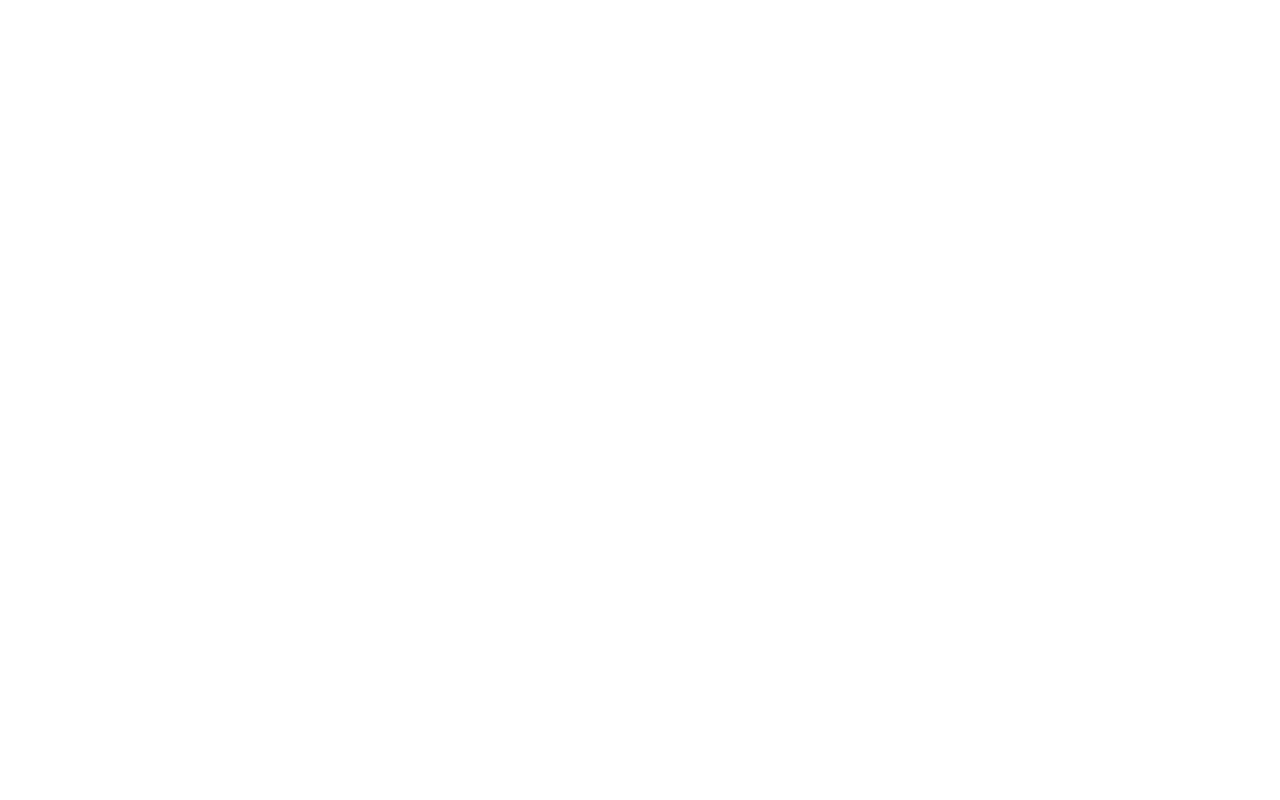
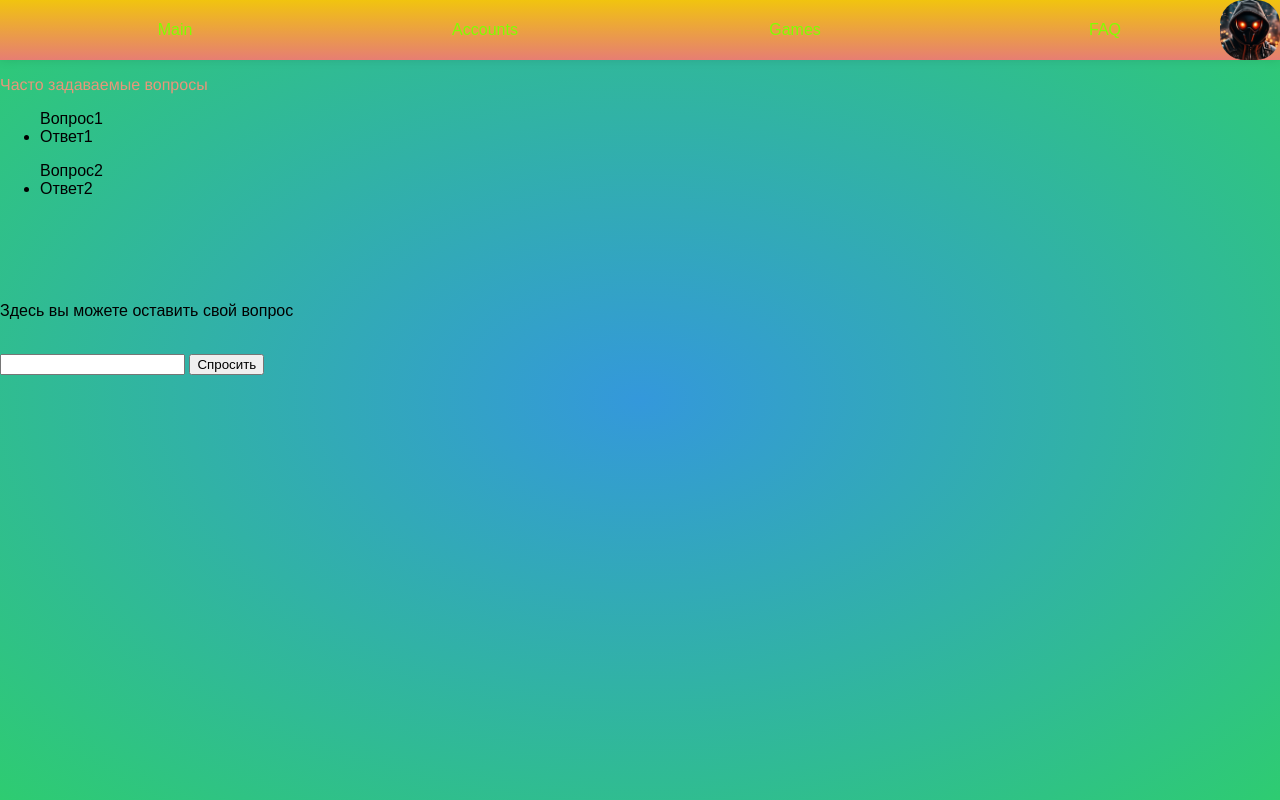
Before and after one commit to pavluiiikoglz/frontend, a plain HTML site: page lands/FAQ.html in a window 1280 px wide. Drawn offline with Linux system fonts and the light colour scheme.

Commit message:
09102024

```diff
--- a/lands/FAQ.html
+++ b/lands/FAQ.html
@@ -4,8 +4,29 @@
     <meta charset="UTF-8">
     <meta name="viewport" content="width=device-width, initial-scale=1.0">
     <title>FAQ</title>
+    <link rel="stylesheet" href="../styles/style.css"
 </head>
 <body>
+    <a href ="lands/profile.html"><img src ="../images/ava.jpg" class="image" href="lands/profile.html"></a>
+    <nav>
+        <ul>
+          <li><a href="../index.htmlindex.html">Main</a></li>
+          <li><a href="accounts.html">Accounts</a></li>
+          <li><a href="games.html">Games</a></li>
+          <li><a href="FAQ.html">FAQ</a></li>
+        </ul>
+      </nav>
+<p class="faqp">Часто задаваемые вопросы</p>
+<ul>Вопрос1
+    <li>Ответ1</li>
+</ul>
+<ul>Вопрос2
+    <li>Ответ2</li>
+</ul>
+<br><br><br><br>
+<p>Здесь вы можете оставить свой вопрос</p><br>
+<input type="text" name="ask">
+<button>Спросить</button>
 
 </body>
 </html>
--- a/styles/style.css
+++ b/styles/style.css
@@ -49,3 +49,8 @@
   nav a:hover {
     color: #ccc;
   }
+  .faqp{
+    color:darksalmon;
+    font-size: 24;
+    font-family: 'Franklin Gothic Medium', 'Arial Narrow', Arial, sans-serif;
+  }
```
